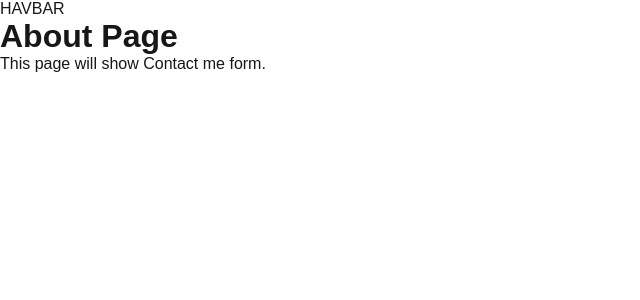
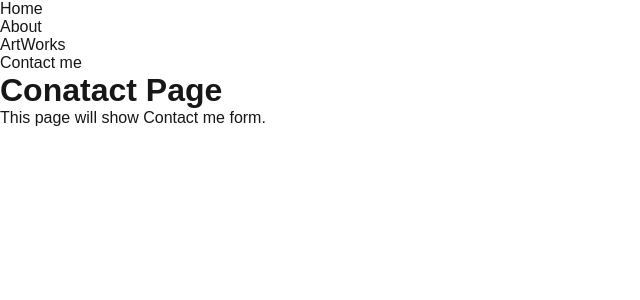
Before and after one commit to romanro/my-css-artworks, a Next.js app: page /contact in a window 1280 px wide. Shown: the top 300 px of the page, without its empty margins (0-640 px from the left). Built offline with nearby package versions, Linux system fonts and the light colour scheme.

Commit message:
More routing oprimizatiosn

```diff
--- a/src/app/contact/page.tsx
+++ b/src/app/contact/page.tsx
@@ -1,7 +1,7 @@
 export default function ContactPage() {
     return (
         <div>
-            <h1>About Page</h1>
+            <h1>Conatact Page</h1>
             <p>This page will show Contact me form.</p>
         </div>
     );
--- a/src/app/layout.tsx
+++ b/src/app/layout.tsx
@@ -28,7 +28,7 @@ export default function RootLayout({
         <html lang='en'>
             <body className={`${geistSans.variable} ${geistMono.variable}`}>
                 <MainNavbar />
-                <div>{children}</div>
+                <main>{children}</main>
             </body>
         </html>
     );
--- a/src/artwork-components/Crossbones/Crossbones.module.scss
+++ b/src/artwork-components/Crossbones/Crossbones.module.scss
@@ -260,6 +260,10 @@
                         border: 1px solid $shadow-90;
                     }
 
+                    .gold {
+                        background-image: radial-gradient(ellipse at top left, $white, $gold);
+                    }
+
                     &.ttop {
                         top: -5px;
                         align-items: start;
--- a/src/artwork-components/Crossbones/Crossbones.tsx
+++ b/src/artwork-components/Crossbones/Crossbones.tsx
@@ -24,7 +24,7 @@ export const Crossbones: FC = () => {
                             <li className={styles.wisdom} />
                             <li className={styles.cuspid} />
                             <li className={styles.lincisor} />
-                            <li className={styles.cincisor} />
+                            <li className={cnames([styles.cincisor, styles.gold])} />
                             <li className={styles.cincisor} />
                             <li className={styles.lincisor} />
                             <li className={styles.cuspid} />
--- a/src/artwork-components/Crossbones/_variables.scss
+++ b/src/artwork-components/Crossbones/_variables.scss
@@ -6,3 +6,5 @@ $shadow-30: #b3b3b3;
 $shadow-40: #6e6d6d;
 $shadow-50: #5b5b5b;
 $shadow-90: #242424;
+$gold: #f7d32f;
+$gold-shadow: #30290a;
--- /dev/null
+++ b/src/components/ArtworksMenu/ArtworksMenu.tsx
@@ -0,0 +1,5 @@
+import React, { FC } from 'react';
+
+export const ArtworksMenu: FC = () => {
+    return <menu>ArtworksMenu</menu>;
+};
--- a/src/components/MainNavbar/MainNavbar.tsx
+++ b/src/components/MainNavbar/MainNavbar.tsx
@@ -1,5 +1,23 @@
+import Link from 'next/link';
 import { FC } from 'react';
 
 export const MainNavbar: FC = () => {
-    return <nav>HAVBAR</nav>;
+    return (
+        <nav>
+            <ul>
+                <li>
+                    <Link href='/'>Home</Link>
+                </li>
+                <li>
+                    <Link href='/about'>About</Link>
+                </li>
+                <li>
+                    <Link href='/artworks'>ArtWorks</Link>
+                </li>
+                <li>
+                    <Link href='/contact'>Contact me</Link>
+                </li>
+            </ul>
+        </nav>
+    );
 };
```
Also changed, not shown: src/app/artworks/[id]/layout.tsx (added, +14 -0 lines).
